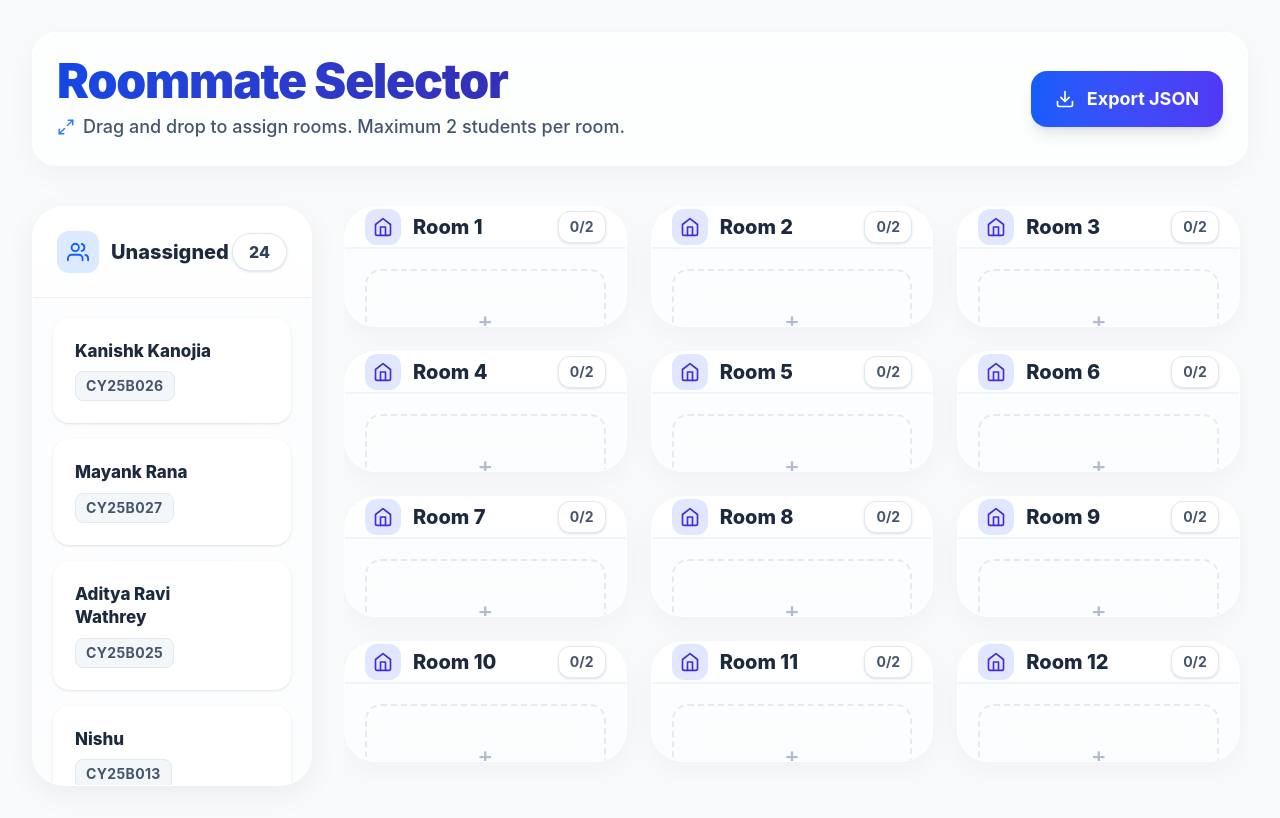
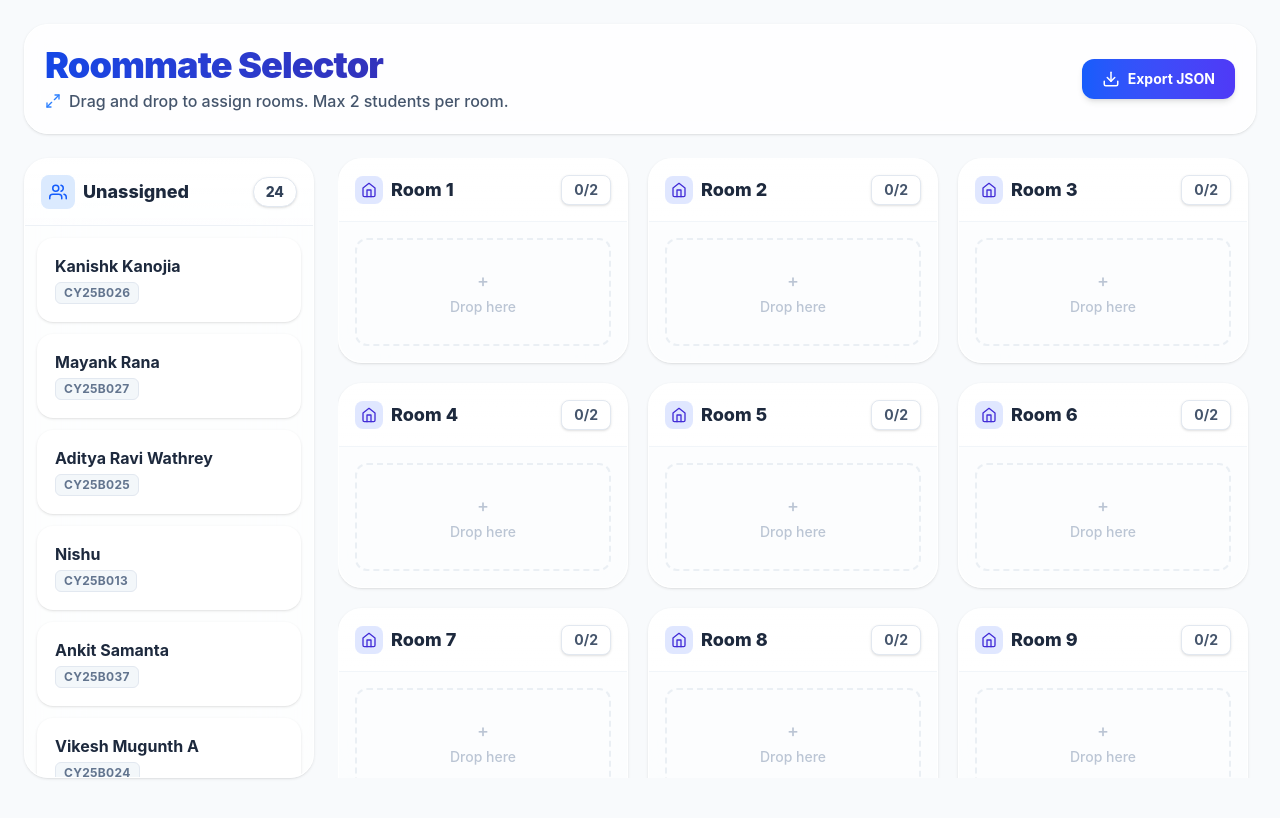
Before and after one commit to Jaat2727/roommate-selector, a React (Vite) app: page / in a window 1280 px wide. Built offline with nearby package versions, Linux system fonts and the light colour scheme.

Commit message:
Fix layout clipping and text wrapping issues

```diff
--- a/src/App.jsx
+++ b/src/App.jsx
@@ -7,7 +7,6 @@ export default function App() {
   const [students, setStudents] = useState(initialStudents);
   const [rooms] = useState(initialRooms);
 
-  // State for editing a student
   const [editingId, setEditingId] = useState(null);
   const [editName, setEditName] = useState("");
   const [editRoll, setEditRoll] = useState("");
@@ -26,7 +25,6 @@ export default function App() {
       return;
     }
 
-    // Check capacity if moving to a room
     if (destination.droppableId !== "unassigned") {
       const roomStudents = students.filter(s => s.room === destination.droppableId);
       if (roomStudents.length >= 2 && source.droppableId !== destination.droppableId) {
@@ -70,40 +68,40 @@ export default function App() {
   };
 
   return (
-    <div className="min-h-screen bg-[conic-gradient(at_top_right,_var(--tw-gradient-stops))] from-slate-100 via-blue-50 to-purple-100 p-4 md:p-8 font-sans">
-      <div className="max-w-[1400px] mx-auto">
-        <header className="flex flex-col md:flex-row justify-between items-start md:items-center mb-10 gap-6 bg-white/70 backdrop-blur-xl p-6 rounded-3xl shadow-[0_8px_30px_rgb(0,0,0,0.04)] border border-white">
+    <div className="min-h-screen bg-[conic-gradient(at_top_right,_var(--tw-gradient-stops))] from-slate-100 via-blue-50 to-purple-100 p-3 md:p-6 font-sans">
+      <div className="max-w-[1600px] mx-auto">
+        <header className="flex flex-col md:flex-row justify-between items-start md:items-center mb-6 gap-4 bg-white/80 backdrop-blur-xl p-5 rounded-3xl shadow-sm border border-white">
           <div>
-            <h1 className="text-4xl md:text-5xl font-black text-transparent bg-clip-text bg-gradient-to-r from-blue-700 to-indigo-800 tracking-tight">
+            <h1 className="text-3xl md:text-4xl font-black text-transparent bg-clip-text bg-gradient-to-r from-blue-700 to-indigo-800 tracking-tight">
               Roommate Selector
             </h1>
-            <p className="text-slate-600 mt-2 font-medium text-lg flex items-center gap-2">
+            <p className="text-slate-600 mt-1 font-medium text-sm md:text-base flex items-center gap-2">
               <FiMaximize2 className="text-blue-500" />
-              Drag and drop to assign rooms. Maximum 2 students per room.
+              Drag and drop to assign rooms. Max 2 students per room.
             </p>
           </div>
           <button
             onClick={exportData}
-            className="flex items-center gap-3 bg-gradient-to-r from-blue-600 to-indigo-600 hover:from-blue-700 hover:to-indigo-700 text-white px-6 py-3.5 rounded-2xl font-bold text-lg transition-all shadow-lg hover:shadow-blue-500/30 hover:-translate-y-1 active:translate-y-0"
+            className="flex items-center gap-2 bg-gradient-to-r from-blue-600 to-indigo-600 hover:from-blue-700 hover:to-indigo-700 text-white px-5 py-2.5 rounded-xl font-bold text-sm transition-all shadow-md hover:shadow-lg hover:-translate-y-0.5 active:translate-y-0"
           >
-            <FiDownload className="text-xl" /> Export JSON
+            <FiDownload className="text-lg" /> Export JSON
           </button>
         </header>
 
         <DragDropContext onDragEnd={onDragEnd}>
-          <div className="grid grid-cols-1 xl:grid-cols-4 gap-8">
+          <div className="grid grid-cols-1 lg:grid-cols-12 gap-6">
 
-            {/* Unassigned Column */}
-            <div className="xl:col-span-1 bg-white/60 backdrop-blur-2xl rounded-[2rem] shadow-[0_8px_30px_rgb(0,0,0,0.06)] border border-white/80 flex flex-col h-[calc(100vh-220px)] overflow-hidden">
-              <div className="p-6 bg-gradient-to-b from-white/90 to-white/40 border-b border-slate-200/60">
-                <h2 className="text-xl font-extrabold text-slate-800 flex items-center justify-between">
-                  <span className="flex items-center gap-3">
-                    <div className="p-2.5 bg-blue-100 text-blue-600 rounded-xl">
-                      <FiUsers size={22} />
+            {/* Unassigned Column - 25% width on large screens */}
+            <div className="lg:col-span-4 xl:col-span-3 bg-white/70 backdrop-blur-2xl rounded-3xl shadow-sm border border-white/80 flex flex-col h-[calc(100vh-180px)] overflow-hidden">
+              <div className="p-4 bg-gradient-to-b from-white/90 to-white/40 border-b border-slate-200/60 shrink-0">
+                <h2 className="text-lg font-extrabold text-slate-800 flex items-center justify-between">
+                  <span className="flex items-center gap-2">
+                    <div className="p-2 bg-blue-100 text-blue-600 rounded-lg">
+                      <FiUsers size={18} />
                     </div>
                     Unassigned
                   </span>
-                  <span className="bg-white shadow-sm border border-slate-200 text-slate-700 px-4 py-1.5 rounded-full text-base">
+                  <span className="bg-white shadow-sm border border-slate-200 text-slate-700 px-3 py-1 rounded-full text-sm">
                     {unassignedStudents.length}
                   </span>
                 </h2>
@@ -114,7 +112,7 @@ export default function App() {
                   <div
                     ref={provided.innerRef}
                     {...provided.droppableProps}
-                    className={`flex-1 p-5 overflow-y-auto transition-all duration-300 ${
+                    className={`flex-1 p-3 overflow-y-auto transition-all duration-300 ${
                       snapshot.isDraggingOver ? 'bg-blue-50/80 ring-inset ring-2 ring-blue-400/50' : ''
                     }`}
                   >
@@ -125,10 +123,10 @@ export default function App() {
                             ref={provided.innerRef}
                             {...provided.draggableProps}
                             {...provided.dragHandleProps}
-                            className={`mb-4 bg-white p-5 rounded-2xl border-2 ${
+                            className={`mb-3 bg-white p-3 md:p-4 rounded-2xl border-2 ${
                               snapshot.isDragging
-                                ? 'border-blue-500 shadow-2xl scale-[1.02] rotate-1 z-50'
-                                : 'border-transparent shadow-sm hover:shadow-md hover:border-blue-100'
+                                ? 'border-blue-500 shadow-xl scale-[1.02] rotate-1 z-50'
+                                : 'border-transparent shadow-sm hover:shadow hover:border-blue-100'
                             } transition-all duration-200 cursor-grab active:cursor-grabbing`}
                           >
                             <StudentCard
@@ -147,9 +145,9 @@ export default function App() {
                     ))}
                     {provided.placeholder}
                     {unassignedStudents.length === 0 && !snapshot.isDraggingOver && (
-                      <div className="h-full flex flex-col items-center justify-center text-slate-400 opacity-60">
-                        <FiCheck size={48} className="mb-4 text-green-400" />
-                        <p className="font-semibold text-lg">All students assigned!</p>
+                      <div className="h-full flex flex-col items-center justify-center text-slate-400 opacity-60 min-h-[200px]">
+                        <FiCheck size={40} className="mb-3 text-green-400" />
+                        <p className="font-semibold">All assigned!</p>
                       </div>
                     )}
                   </div>
@@ -157,27 +155,27 @@ export default function App() {
               </Droppable>
             </div>
 
-            {/* Rooms Grid */}
-            <div className="xl:col-span-3 grid grid-cols-1 md:grid-cols-2 lg:grid-cols-3 2xl:grid-cols-4 gap-6 overflow-y-auto h-[calc(100vh-220px)] pr-2 pb-6 scrollbar-hide">
+            {/* Rooms Grid - 75% width on large screens */}
+            <div className="lg:col-span-8 xl:col-span-9 grid grid-cols-1 md:grid-cols-2 xl:grid-cols-3 gap-4 md:gap-5 overflow-y-auto h-[calc(100vh-180px)] pr-2 pb-6 scrollbar-hide content-start">
               {rooms.map(room => {
                 const roomStudents = students.filter(s => s.room === room.id);
                 const isFull = roomStudents.length >= room.capacity;
 
                 return (
-                  <div key={room.id} className="bg-white/70 backdrop-blur-xl rounded-[2rem] shadow-[0_8px_30px_rgb(0,0,0,0.04)] border border-white/80 overflow-hidden flex flex-col h-full hover:shadow-[0_8px_30px_rgb(0,0,0,0.08)] transition-all duration-300 group relative">
+                  <div key={room.id} className="bg-white/80 backdrop-blur-xl rounded-3xl shadow-sm border border-white/80 flex flex-col hover:shadow-md transition-all duration-300 group relative">
                     {/* Header */}
-                    <div className={`p-5 border-b-2 flex justify-between items-center transition-colors duration-300 relative overflow-hidden ${
+                    <div className={`p-3 md:p-4 border-b flex justify-between items-center transition-colors duration-300 relative overflow-hidden shrink-0 rounded-t-3xl ${
                       isFull ? 'bg-rose-50/90 border-rose-100' : 'bg-gradient-to-b from-white/90 to-white/40 border-slate-100'
                     }`}>
                       {isFull && <div className="absolute top-0 left-0 w-full h-1 bg-rose-500"></div>}
-                      <h3 className="font-extrabold text-slate-800 text-xl flex items-center gap-3">
-                        <div className={`p-2 rounded-xl ${isFull ? 'bg-rose-200 text-rose-700' : 'bg-indigo-100 text-indigo-700'}`}>
-                          <FiHome size={20} />
+                      <h3 className="font-extrabold text-slate-800 text-lg flex items-center gap-2">
+                        <div className={`p-1.5 rounded-lg ${isFull ? 'bg-rose-200 text-rose-700' : 'bg-indigo-100 text-indigo-700'}`}>
+                          <FiHome size={16} />
                         </div>
                         {room.name}
                       </h3>
-                      <div className={`flex items-center justify-center w-12 h-8 rounded-xl font-bold text-sm ${
-                        isFull ? 'bg-rose-500 text-white shadow-lg shadow-rose-500/30' : 'bg-white text-slate-600 shadow-sm border border-slate-200'
+                      <div className={`flex items-center justify-center px-3 py-1 rounded-lg font-bold text-xs md:text-sm ${
+                        isFull ? 'bg-rose-500 text-white shadow-sm' : 'bg-white text-slate-600 shadow-sm border border-slate-200'
                       }`}>
                         {roomStudents.length}/{room.capacity}
                       </div>
@@ -189,10 +187,10 @@ export default function App() {
                         <div
                           ref={provided.innerRef}
                           {...provided.droppableProps}
-                          className={`flex-1 p-5 min-h-[180px] transition-all duration-300 ${
+                          className={`flex-1 p-3 md:p-4 min-h-[140px] rounded-b-3xl transition-all duration-300 ${
                             snapshot.isDraggingOver
                               ? (isFull ? 'bg-rose-50/80 ring-inset ring-2 ring-rose-300/50' : 'bg-indigo-50/80 ring-inset ring-2 ring-indigo-400/50')
-                              : 'bg-slate-50/30'
+                              : 'bg-slate-50/40'
                           }`}
                         >
                           {roomStudents.map((student, index) => (
@@ -202,8 +200,8 @@ export default function App() {
                                   ref={provided.innerRef}
                                   {...provided.draggableProps}
                                   {...provided.dragHandleProps}
-                                  className={`mb-4 bg-white p-5 rounded-2xl border-2 ${
-                                    snapshot.isDragging ? 'border-indigo-500 shadow-2xl scale-[1.05] z-50' : 'border-transparent shadow hover:shadow-md hover:border-indigo-100'
+                                  className={`mb-3 bg-white p-3 md:p-4 rounded-xl border-2 ${
+                                    snapshot.isDragging ? 'border-indigo-500 shadow-xl scale-[1.02] z-50' : 'border-transparent shadow-sm hover:shadow hover:border-indigo-100'
                                   } transition-all duration-200 cursor-grab active:cursor-grabbing`}
                                 >
                                   <StudentCard
@@ -224,9 +222,9 @@ export default function App() {
 
                           {/* Empty State */}
                           {roomStudents.length === 0 && !snapshot.isDraggingOver && (
-                            <div className="h-full flex items-center justify-center pb-2">
-                              <div className="text-slate-400 text-base font-medium border-2 border-dashed border-slate-300/70 rounded-2xl w-full h-full min-h-[120px] flex flex-col items-center justify-center opacity-70 group-hover:opacity-100 group-hover:border-indigo-300 transition-all duration-300 bg-white/30">
-                                <span className="mb-1 text-2xl">+</span>
+                            <div className="h-full w-full flex items-center justify-center min-h-[100px]">
+                              <div className="text-slate-400 text-sm font-medium border-2 border-dashed border-slate-300/60 rounded-xl w-full h-full min-h-[100px] flex flex-col items-center justify-center opacity-60 hover:opacity-100 hover:border-indigo-300 transition-all duration-300 bg-white/20">
+                                <span className="text-lg mb-0.5">+</span>
                                 Drop here
                               </div>
                             </div>
@@ -248,50 +246,50 @@ export default function App() {
 function StudentCard({ student, editingId, editName, editRoll, setEditName, setEditRoll, startEdit, saveEdit }) {
   if (editingId === student.id) {
     return (
-      <div className="flex flex-col gap-3">
+      <div className="flex flex-col gap-2">
         <div>
-          <label className="text-[10px] font-bold text-slate-500 uppercase tracking-wider ml-1">Name</label>
           <input
             type="text"
             value={editName}
             onChange={(e) => setEditName(e.target.value)}
-            className="w-full border-2 border-indigo-200 rounded-xl px-3 py-2 text-base font-bold text-slate-800 focus:outline-none focus:border-indigo-500 focus:ring-4 focus:ring-indigo-500/20 transition-all"
+            className="w-full border border-indigo-200 rounded-lg px-2 py-1 text-sm font-bold text-slate-800 focus:outline-none focus:border-indigo-500 focus:ring-2 focus:ring-indigo-500/20"
             autoFocus
+            placeholder="Name"
           />
         </div>
         <div>
-          <label className="text-[10px] font-bold text-slate-500 uppercase tracking-wider ml-1">Roll No</label>
           <input
             type="text"
             value={editRoll}
             onChange={(e) => setEditRoll(e.target.value)}
-            className="w-full border-2 border-slate-200 rounded-xl px-3 py-2 text-sm font-semibold text-slate-600 focus:outline-none focus:border-indigo-500 focus:ring-4 focus:ring-indigo-500/20 transition-all"
+            className="w-full border border-slate-200 rounded-lg px-2 py-1 text-xs font-semibold text-slate-600 focus:outline-none focus:border-indigo-500 focus:ring-2 focus:ring-indigo-500/20"
+            placeholder="Roll No"
           />
         </div>
         <button
           onClick={() => saveEdit(student.id)}
-          className="mt-1 bg-green-500 hover:bg-green-600 text-white py-2.5 rounded-xl flex justify-center items-center gap-2 font-bold transition-all shadow-lg shadow-green-500/30"
+          className="mt-1 bg-green-500 hover:bg-green-600 text-white py-1.5 rounded-lg flex justify-center items-center gap-1.5 font-bold text-xs transition-all shadow-sm"
         >
-          <FiCheck size={18} /> Save Details
+          <FiCheck size={14} /> Save
         </button>
       </div>
     );
   }
 
   return (
-    <div className="flex justify-between items-start">
-      <div className="pr-2">
-        <h4 className="font-extrabold text-slate-800 text-[17px] leading-snug">{student.name}</h4>
-        <p className="text-sm text-slate-600 mt-2 font-bold bg-slate-100/80 border border-slate-200 inline-block px-2.5 py-1 rounded-lg tracking-wide">
+    <div className="flex justify-between items-start gap-2">
+      <div className="min-w-0"> {/* min-w-0 ensures text truncation works if needed */}
+        <h4 className="font-bold text-slate-800 text-sm md:text-base leading-tight break-words">{student.name}</h4>
+        <p className="text-[11px] md:text-xs text-slate-500 mt-1.5 font-bold bg-slate-100/80 border border-slate-200 inline-block px-2 py-0.5 rounded-md tracking-wide">
           {student.roll}
         </p>
       </div>
       <button
         onClick={() => startEdit(student)}
-        className="text-slate-400 hover:text-indigo-600 hover:bg-indigo-50 p-2.5 rounded-xl opacity-0 group-hover:opacity-100 transition-all focus:opacity-100 focus:ring-2 focus:ring-indigo-500"
+        className="text-slate-400 hover:text-indigo-600 hover:bg-indigo-50 p-1.5 rounded-lg opacity-0 group-hover:opacity-100 transition-all shrink-0"
         title="Edit student"
       >
-        <FiEdit2 size={18} />
+        <FiEdit2 size={16} />
       </button>
     </div>
   );
```
